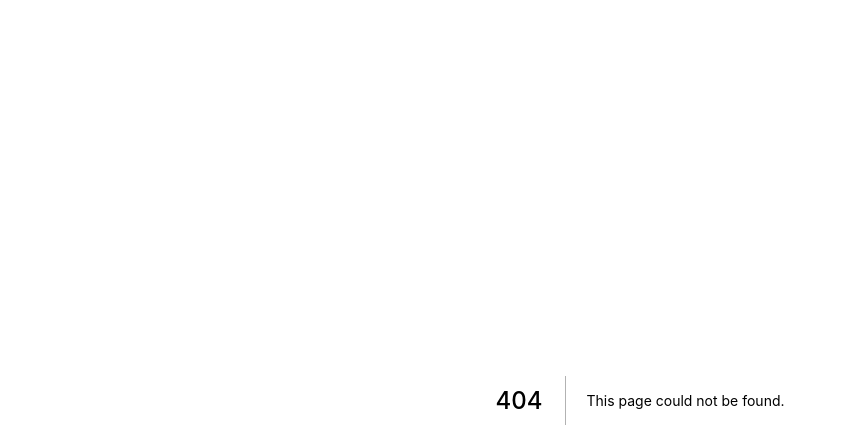
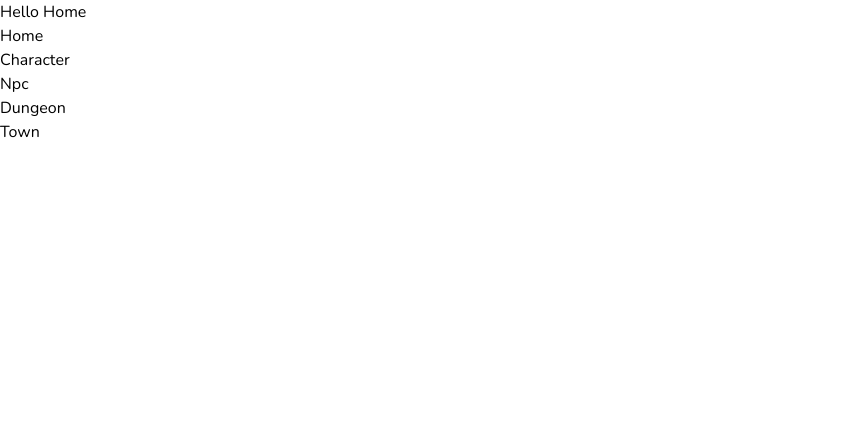
Before and after one commit to kukuhBaiquni/elfun, a Next.js app: page /sec/home in a window 1280 px wide. Before the commit this address had no page. Shown: the top 448 px of the page, without its empty margins (0-847 px from the left). Built offline with nearby package versions, Linux system fonts and the light colour scheme.

Commit message:
add few page

```diff
--- /dev/null
+++ b/src/components/side-bar/index.jsx
@@ -0,0 +1,15 @@
+function Sidebar() {
+  return (
+    <div>
+      <ul>
+        <li>Home</li>
+        <li>Character</li>
+        <li>Npc</li>
+        <li>Dungeon</li>
+        <li>Town</li>
+      </ul>
+    </div>
+  )
+}
+
+export default Sidebar
--- /dev/null
+++ b/src/layouts/index.jsx
@@ -0,0 +1,18 @@
+import { Fragment } from 'react'
+import PropTypes from 'prop-types'
+
+function Layout({ children }) {
+  return (
+    <Fragment>
+      <div className='mx-auto w-2/3 bg-red-500 p-5'>
+        {children}
+      </div>
+    </Fragment>
+  )
+}
+
+Layout.propTypes = {
+  children: PropTypes.any,
+}
+
+export default Layout
--- a/src/pages/_app.js
+++ b/src/pages/_app.js
@@ -2,7 +2,8 @@ import PropTypes from 'prop-types'
 import '../../styles/globals.css'
 
 function MyApp({ Component, pageProps }) {
-  return <Component {...pageProps} />
+  const getLayout = Component.getLayout || ((page) => page)
+  return getLayout(<Component {...pageProps} />)
 }
 
 MyApp.propTypes = {
--- a/src/pages/index.js
+++ b/src/pages/index.js
@@ -1,14 +1,16 @@
 import Head from 'next/head'
+import { Fragment } from 'react'
+import Sidebar from 'components/side-bar'
 
 export default function Home() {
   return (
-    <div>
+    <Fragment>
       <Head>
         <title>Home - Elfun Wiki</title>
         <meta content='Elfun Wiki landing page' name='description' />
       </Head>
 
-      <h1>LoL</h1>
-    </div>
+      <Sidebar />
+    </Fragment>
   )
 }
--- /dev/null
+++ b/src/pages/sec/home/index.jsx
@@ -0,0 +1,20 @@
+import { Fragment } from 'react'
+import Layout from 'layouts'
+import Sidebar from 'components/side-bar'
+
+function Home() {
+  return (
+    <Fragment>
+      Hello Home
+    </Fragment>
+  )
+}
+
+Home.getLayout = (page) => (
+  <Layout>
+    {page}
+    <Sidebar />
+  </Layout>
+)
+
+export default Home
```
Also changed, not shown: package.json (+7 -1 lines), 1 other file (tests, documents, lock files or other folders).
